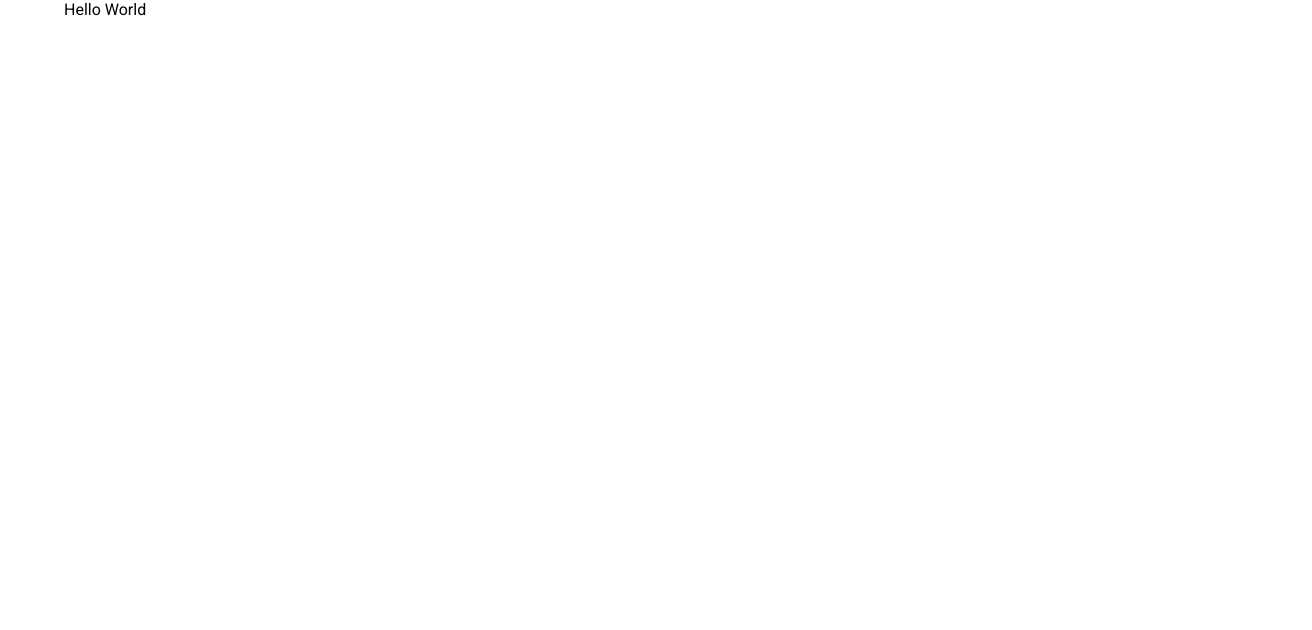
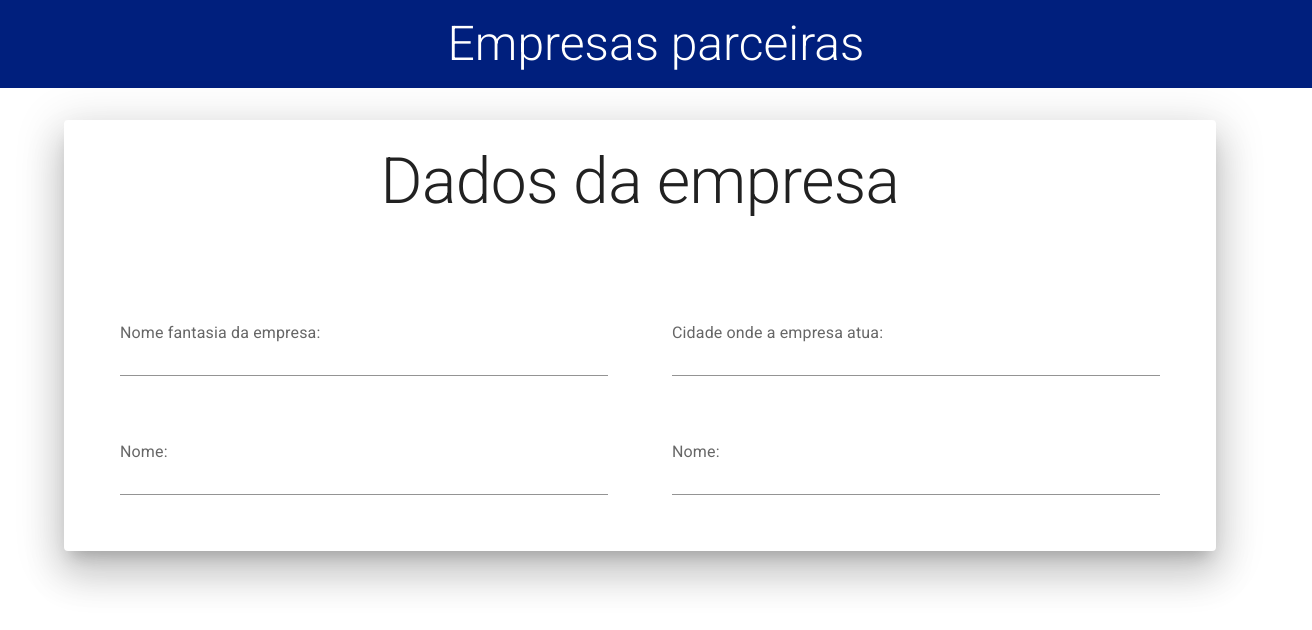
Before and after one commit to Tonny221/empresas-form, a React (Create React App) app: page / in a window 1280 px wide. Shown: the top 630 px of the page, 1312 px wide, since content can reach past the window. Built offline with nearby package versions, Linux system fonts and the light colour scheme; the HTML template or start-up script is replaced by a standard one.

Commit message:
header component done, paper init

```diff
--- a/src/App.js
+++ b/src/App.js
@@ -1,9 +1,11 @@
+import InfoData from "./containers/InfoData";
 import Header from "./ui/Header";
 
 function App() {
   return (
     <>
       <Header />
+      <InfoData />
     </>
   );
 }
--- /dev/null
+++ b/src/containers/InfoData.js
@@ -0,0 +1,37 @@
+import { Paper, Typography, styled, Container, InputLabel, TextField, Grid } from '@mui/material'
+import React from 'react'
+
+const ContentPaper = styled(Paper)(({ }) => ({
+    marginTop: '2rem',
+    padding: '1.5rem'
+}));
+
+const InfoData = () => {
+    return (
+        <Container>
+            <ContentPaper elevation={24}>
+                <Typography variant='h2' textAlign={'center'} fontSize={{xs: '2.25rem', sm: '4rem'}}>Dados da empresa</Typography>
+                <Grid container spacing={8} justifyContent='center' mt={{ sm: '0.25rem'}} p={{xs: 1, sm : 4}}>
+                    <Grid item xs={12} sm={6}>
+                        <InputLabel>Nome fantasia da empresa:</InputLabel>
+                        <TextField variant='standard' fullWidth />
+                    </Grid>
+                    <Grid item xs={12} sm={6}>
+                        <InputLabel>Cidade onde a empresa atua:</InputLabel>
+                        <TextField variant='standard' fullWidth />
+                    </Grid>
+                    <Grid item xs={12} sm={6}>
+                        <InputLabel>Nome:</InputLabel>
+                        <TextField variant='standard' fullWidth />
+                    </Grid>
+                    <Grid item xs={12} sm={6}>
+                        <InputLabel>Nome:</InputLabel>
+                        <TextField variant='standard' fullWidth />
+                    </Grid>
+                </Grid>
+            </ContentPaper>
+        </Container>
+    )
+}
+
+export default InfoData
--- a/src/ui/Header.js
+++ b/src/ui/Header.js
@@ -1,13 +1,28 @@
-import { Box, Container } from '@mui/material'
+import { Box, Container, styled, Typography } from '@mui/material'
 import React from 'react'
+
+const HeaderBox = styled(Box)(({}) => ({
+    width: '100vw',
+    backgroundColor: '#001f7d',
+    color: 'white',
+    padding: '1rem'
+}));
+
+const HeaderContainer = styled(Container)(({}) => ({
+    textAlign: 'center'
+}));
+
+const HeaderTitle = styled(Typography)(({}) => ({
+    fontWeight: '200'
+}));
 
 const Header = () => {
   return (
-    <Box>
-        <Container>
-            Hello World
-        </Container>
-    </Box>
+    <HeaderBox>
+        <HeaderContainer>
+            <HeaderTitle variant='h3'>Empresas parceiras</HeaderTitle>
+        </HeaderContainer>
+    </HeaderBox>
   )
 }
 
```
